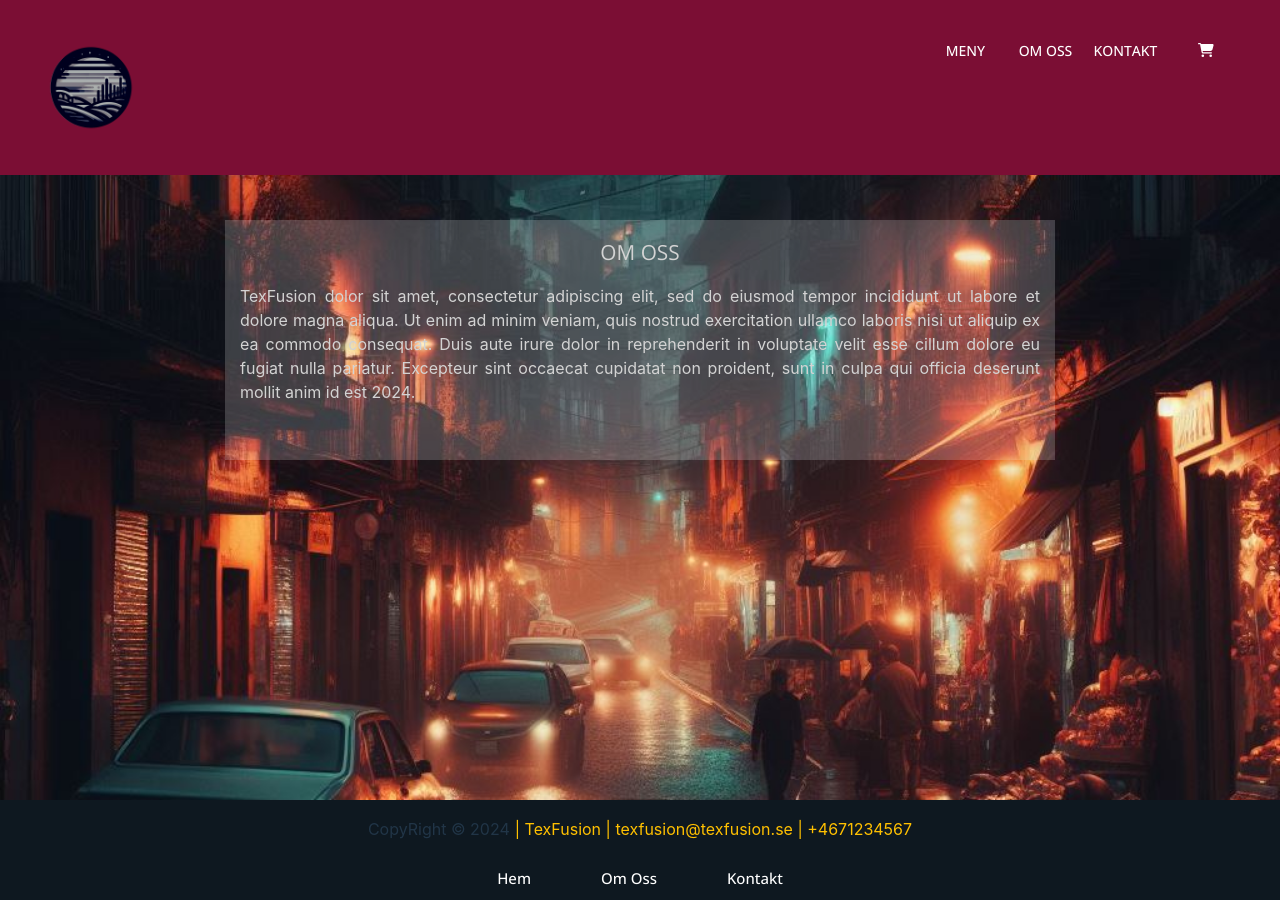
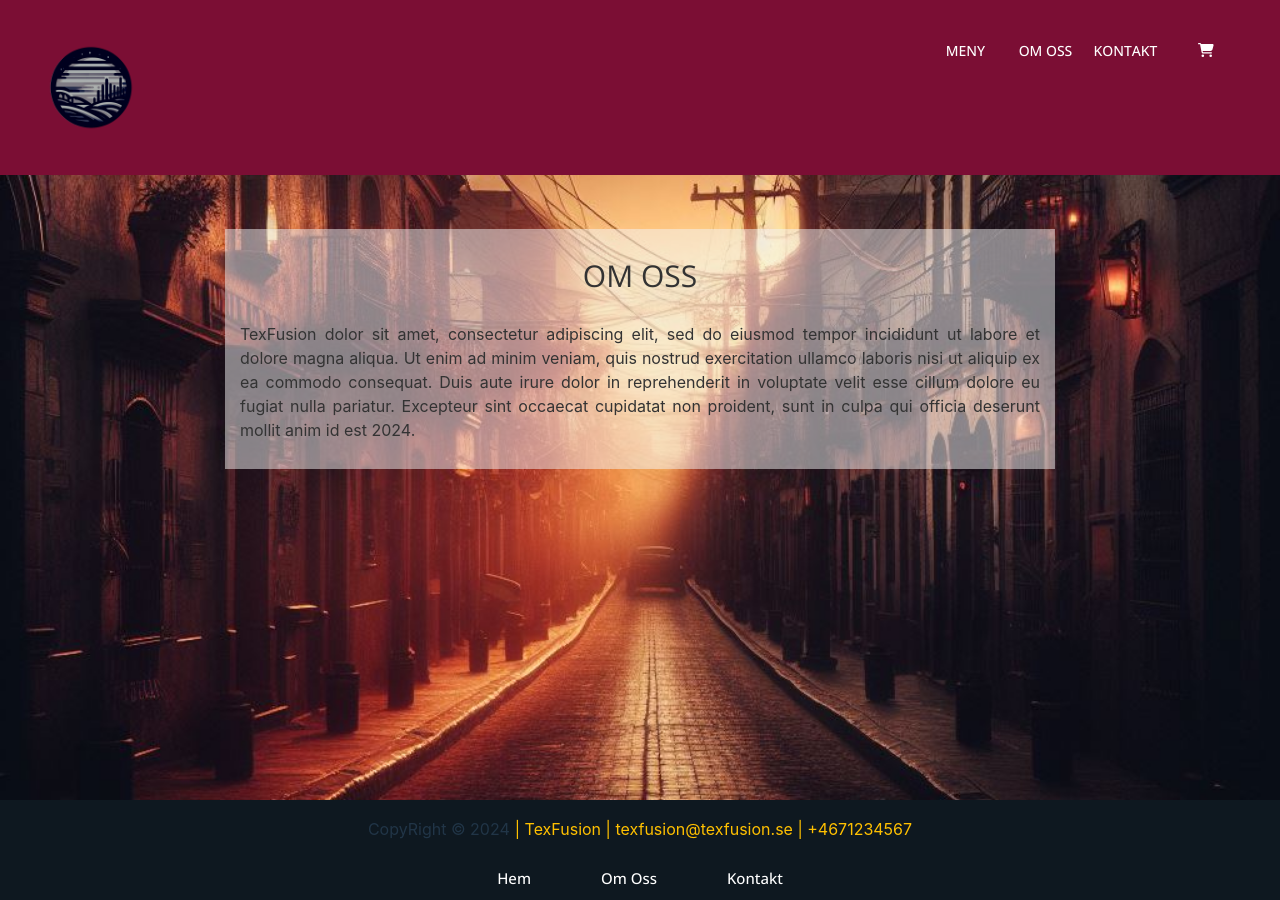
Before and after one commit to Rottweileriana/TexFusion, a React (Vite) app: page /About in a window 1280 px wide. Built offline with nearby package versions, Linux system fonts and the light colour scheme.

Commit message:
changed color text in about us

```diff
--- a/src/components/AboutComponent.tsx
+++ b/src/components/AboutComponent.tsx
@@ -6,7 +6,7 @@ const BackgroundImageContainer = styled.div`
     width: 100vw;
     height: 100vh;
     overflow: hidden;
-    background-image: url("./images/StreetMexicoBackground2.jpg");
+    background-image: url("./images/StreetMexicoBackground6.jpg");
     background-size: cover;
     background-position: center;
 `;
@@ -14,21 +14,23 @@ const BackgroundImageContainer = styled.div`
 const AboutUsContainer = styled.div`
     width: 800px;
     height: 240px;
-    margin: 220px 0 0 0;
+    margin: 229px 0 0 0;
     padding: 0 15px 0 15px;
     text-align: center;
-    color: lightgrey;
-    background-color: rgba(245, 245, 245, 0.2);
+    color: #333333;
+    background-color: rgba(245, 245, 245, 0.5);
 `;
 
 const Title = styled.h3`
     font-family: "Open Sans";
-    font-weight: 300;
-    color: lightgrey;
+    font-weight: 400;
+    font-size: 30px;
+    color: #333333;
 `;
 
 const Text = styled.p`
     text-align: justify;
+    font-weight: 400;
 `;
 
 export function AboutComponent () {
@@ -36,7 +38,7 @@ export function AboutComponent () {
         <>
             <BackgroundImageContainer>
                 <AboutUsContainer>
-                    <Title>OM OSS</Title>
+                <Title>OM OSS</Title>
                     <Text>TexFusion dolor sit amet, consectetur adipiscing elit,
                         sed do eiusmod tempor incididunt ut labore et dolore
                         magna aliqua. Ut enim ad minim veniam, quis nostrud
```
